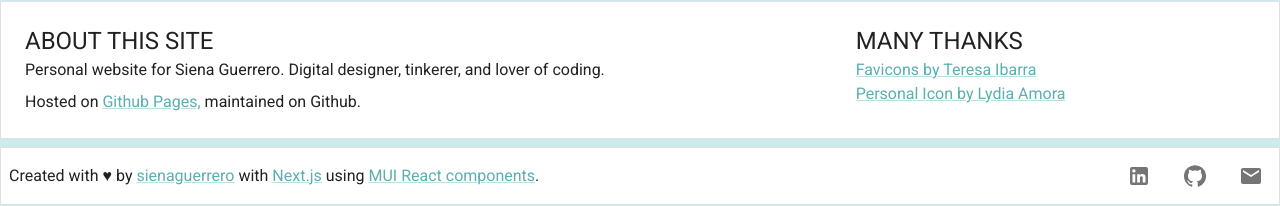
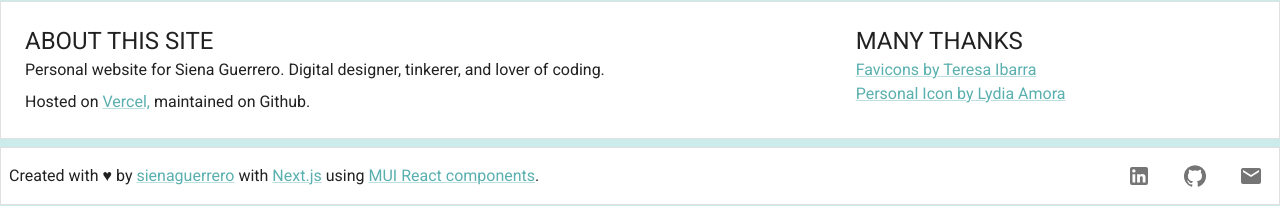
Before and after one commit to sienaguerrero/by-the-marina-website-v2, a Next.js app in the folder by-the-marina-nextjs/: page / in a window 1280 px wide. Shown: the part 476-682 px from the top of the page. Built offline with nearby package versions, Linux system fonts and the light colour scheme; a web font is replaced by a local one.

Commit message:
Change host text to match reality

```diff
--- a/by-the-marina-nextjs/src/by-the-marina-theme/components/layout/footer/Footer.tsx
+++ b/by-the-marina-nextjs/src/by-the-marina-theme/components/layout/footer/Footer.tsx
@@ -52,7 +52,7 @@ function Footer() {
             <Box>
               <Typography>
                 Hosted on{" "}
-                <Link href="https://pages.github.com">Github Pages,</Link>{" "}
+                <Link href="https://vercel.com">Vercel,</Link>{" "}
                 maintained on Github.
                 {/* <Link href="https://github.com/sienaguerrero/website">
                   Github.{" "}
```
